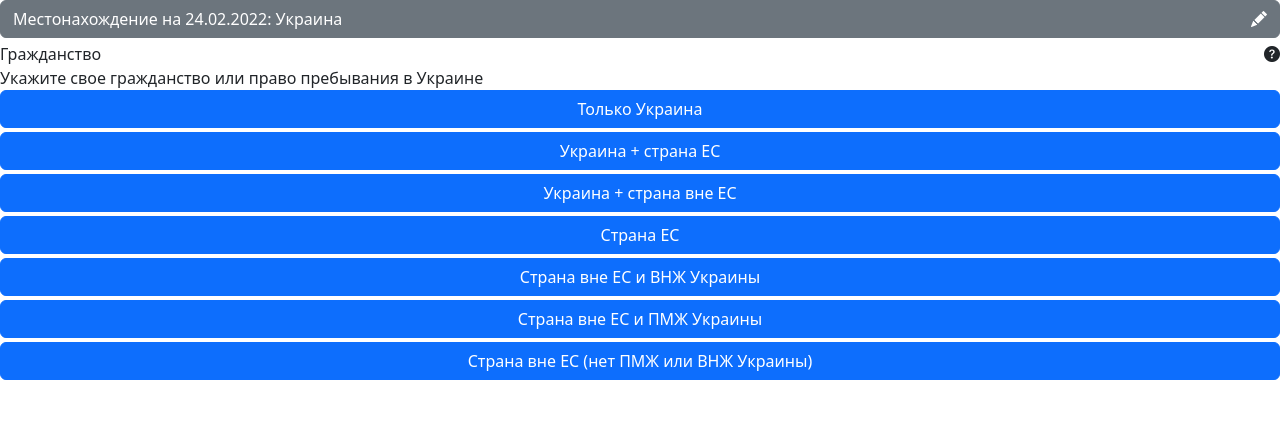
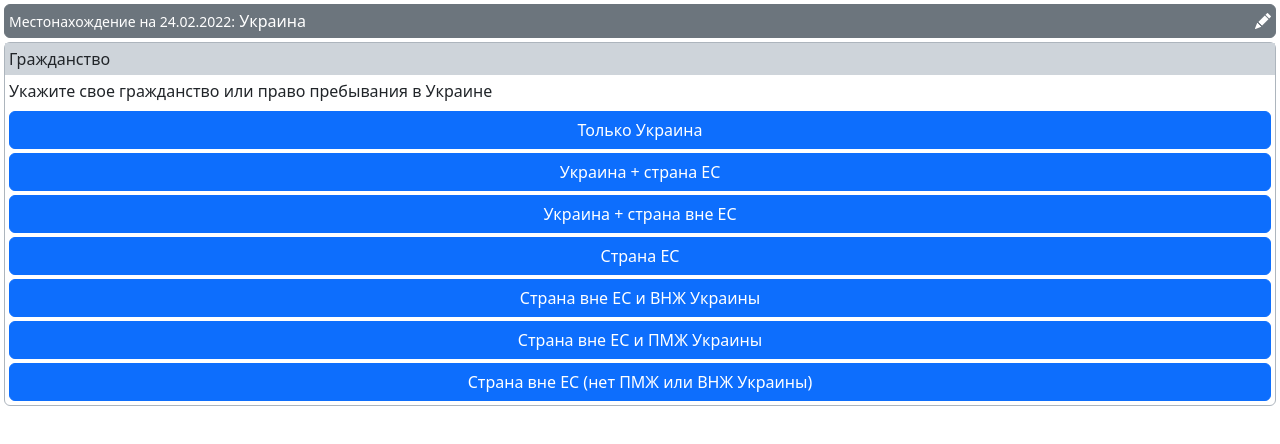
Before and after one commit to podolsir/temprocheck, a website with bundled scripts: page public/index.html in a window 1280 px wide. Both pictures are taken after a click on the button "В Украине (включая любые оккупированные территории)". Built offline with nearby package versions, Linux system fonts and the light colour scheme.

Commit message:
Improve styling.

```diff
--- a/public/index.html
+++ b/public/index.html
@@ -7,7 +7,7 @@
     <link href="https://cdn.jsdelivr.net/npm/bootstrap-icons@1.11.3/font/bootstrap-icons.min.css" rel="stylesheet">
   </head>
   <body>
-    <div id="questionsContainer" class="d-flex flex-column gap-0 row-gap-1">
+    <div id="questionsContainer" class="d-flex flex-column p-1 row-gap-1">
     </div>
     <div id="resultContainer" class="text-center fs-3">
     </div>
--- a/src/main.ts
+++ b/src/main.ts
@@ -5,17 +5,17 @@ import { questionIndex } from "./questions";
 export function createQuestion(q: QuestionData) {
     const mainElement = document.createElement("div");
     mainElement.setAttribute("id", q.id);
-    mainElement.classList.add("tpc-question");
+    mainElement.classList.add("tpc-question", "border", "border-dark-subtle", "rounded-2");
     mainElement.dataset.tpcSelectedAnswerCode = "";
 
-    mainElement.innerHTML = `<div class="d-flex flex-row tpc-q-header">
+    mainElement.innerHTML = `<div class="bg-dark-subtle d-flex flex-row p-1 tpc-q-header">
             <span class="tpc-q-heading">${q.heading}</span>
-            <span class="ms-auto tpc-q-icon"><i class="bi bi-question-circle-fill"></i></button>
+            <span class="ms-auto tpc-q-icon"></span>
          </div>
 
         <div class="collapse show">
-            <div class="tpc-q-question">${q.question}</div>
-            <div class="tpc-q-answerlist d-flex flex-column gap-1"></div>
+            <div class="p-1 tpc-q-question">${q.question}</div>
+            <div class="tpc-q-answerlist d-flex flex-column gap-1 p-1"></div>
         </div>
     `;
 
@@ -40,8 +40,12 @@ export function createQuestion(q: QuestionData) {
 }
 
 function setIcon(tpcQuestionElement: HTMLElement, iconName: string) {
-    tpcQuestionElement.querySelector(".tpc-q-icon")!.innerHTML =
-        `<i class="bi bi-${iconName}"></i>`;
+    const icon = tpcQuestionElement.querySelector(".tpc-q-icon")!;
+    if (iconName != "") {
+        icon.innerHTML = `<i class="bi bi-${iconName}"></i>`;
+    } else {
+        icon.innerHTML = "";
+    }
 }
 
 const stack: HTMLDivElement[] = [];
@@ -63,7 +67,7 @@ const handleEdit = (event: Event) => {
 
     const target = stack[stack.length - 1];
 
-    setIcon(target, "question-circle-fill");
+    setIcon(target, "");
     new bootstrap.Collapse(target.querySelector(".collapse")!, {
         toggle: false,
     }).show();
@@ -71,6 +75,8 @@ const handleEdit = (event: Event) => {
     const header = target.querySelector(".tpc-q-header")!;
 
     header.classList.remove("btn", "btn-secondary");
+    header.classList.add("bg-dark-subtle");
+    target.classList.add("border");
     header.removeEventListener("click", handleEdit);
     header.querySelector(".tpc-q-heading")!.innerHTML = `${question.heading}`;
 };
@@ -89,9 +95,11 @@ const handleAnswer = (event: Event) => {
     target.removeEventListener("change", handleAnswer);
     const header = target.querySelector(".tpc-q-header")!;
     header.classList.add("btn", "btn-secondary");
+    header.classList.remove("bg-dark-subtle");
+    target.classList.remove("border");
     header.addEventListener("click", handleEdit);
     header.querySelector(".tpc-q-heading")!.innerHTML =
-        `${question.heading}: ${selectedAnswer.short}`;
+        `<small>${question.heading}:</small> ${selectedAnswer.short}`;
 
     const next = selectedAnswer.nextQuestion;
     if (next != "_COMPLETE") {
```
